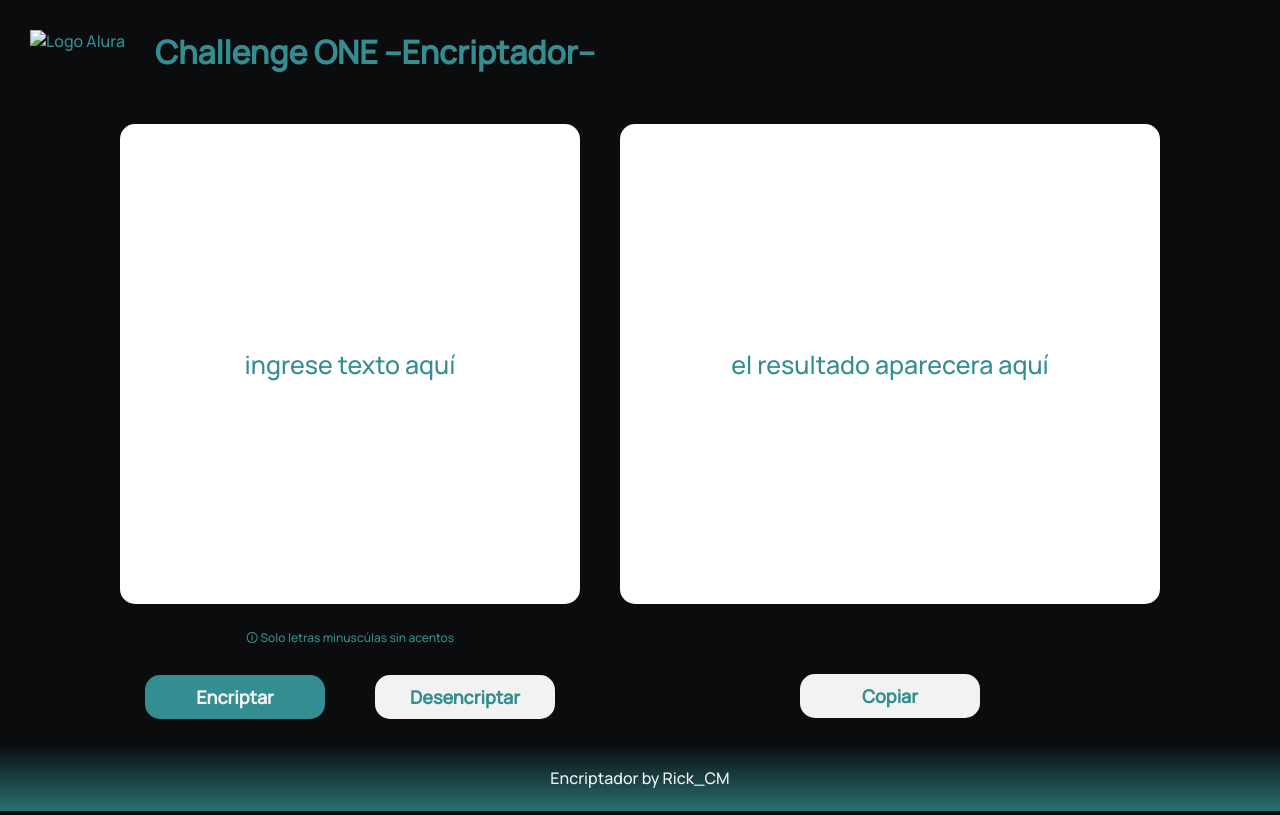
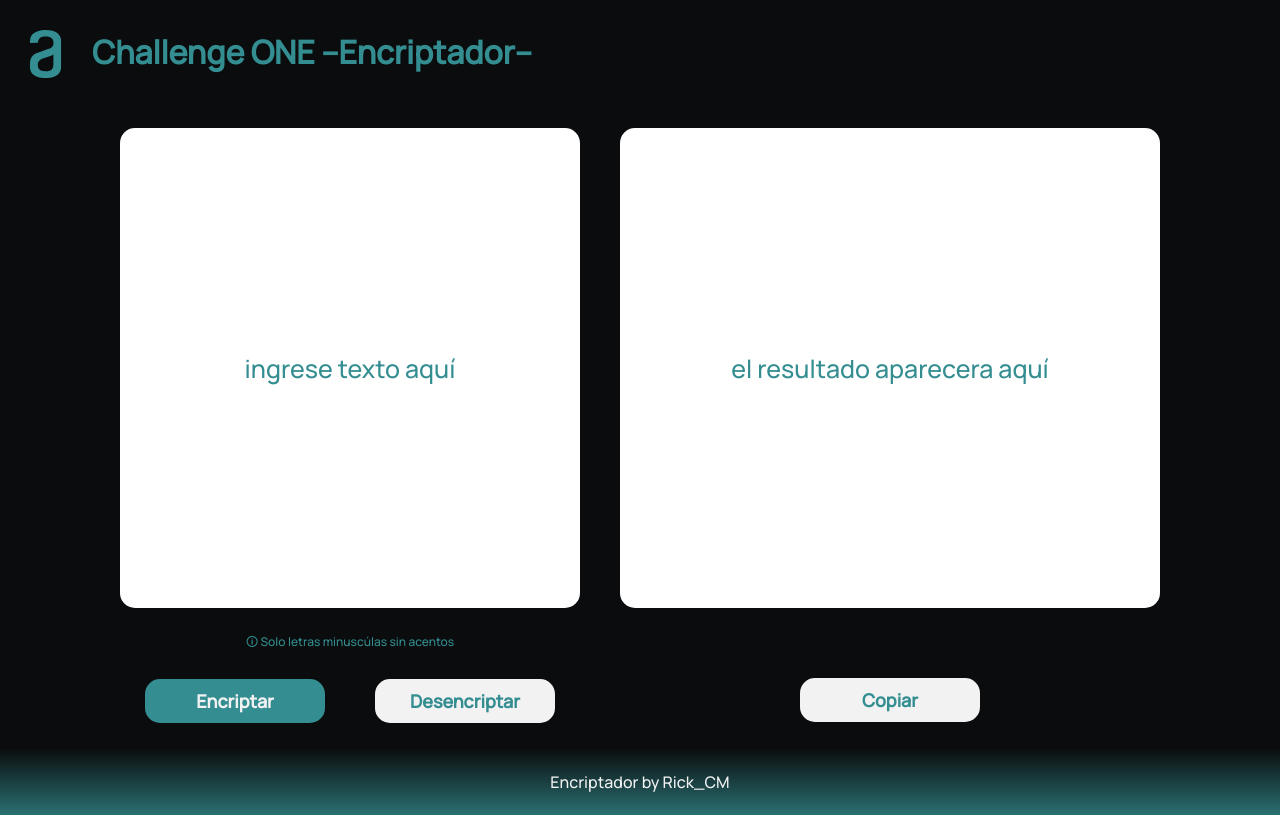
Before and after one commit to FixedRick/Encriptador-de-texto, a plain HTML site: page index.html in a window 1280 px wide. Drawn offline with Linux system fonts and the light colour scheme; the site is published under a folder, as on GitHub Pages, so addresses that start at the root find nothing.

Commit message:
Update index.html

```diff
--- a/index.html
+++ b/index.html
@@ -10,7 +10,7 @@
 </head>
 <body>
         <header>
-            <img src="/images/Logo.svg" alt="Logo Alura">
+            <img src="./images/Logo.svg" alt="Logo Alura">
             <h1>Challenge ONE --Encriptador--</h1>
         </header>
         <main>
```
